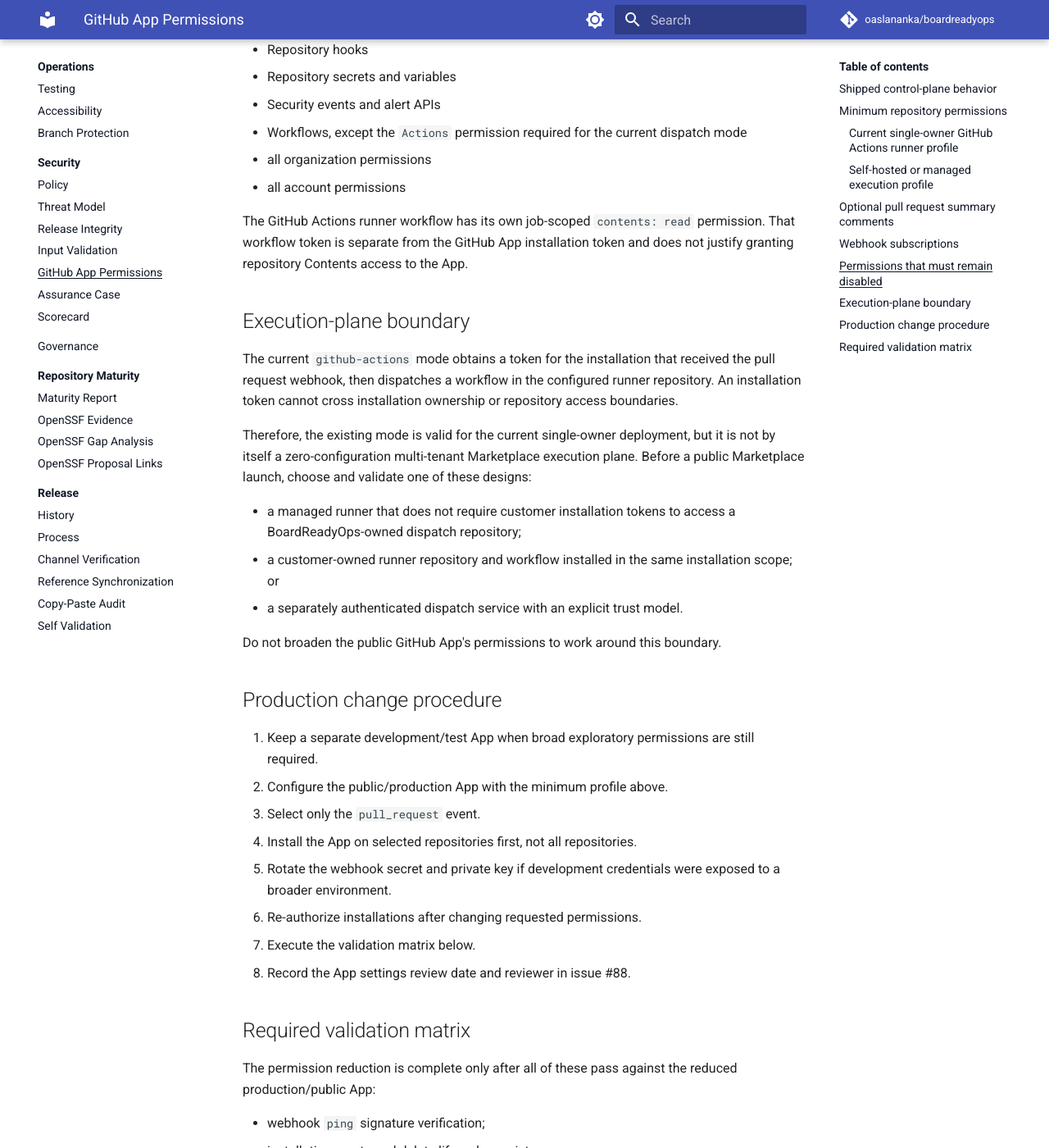
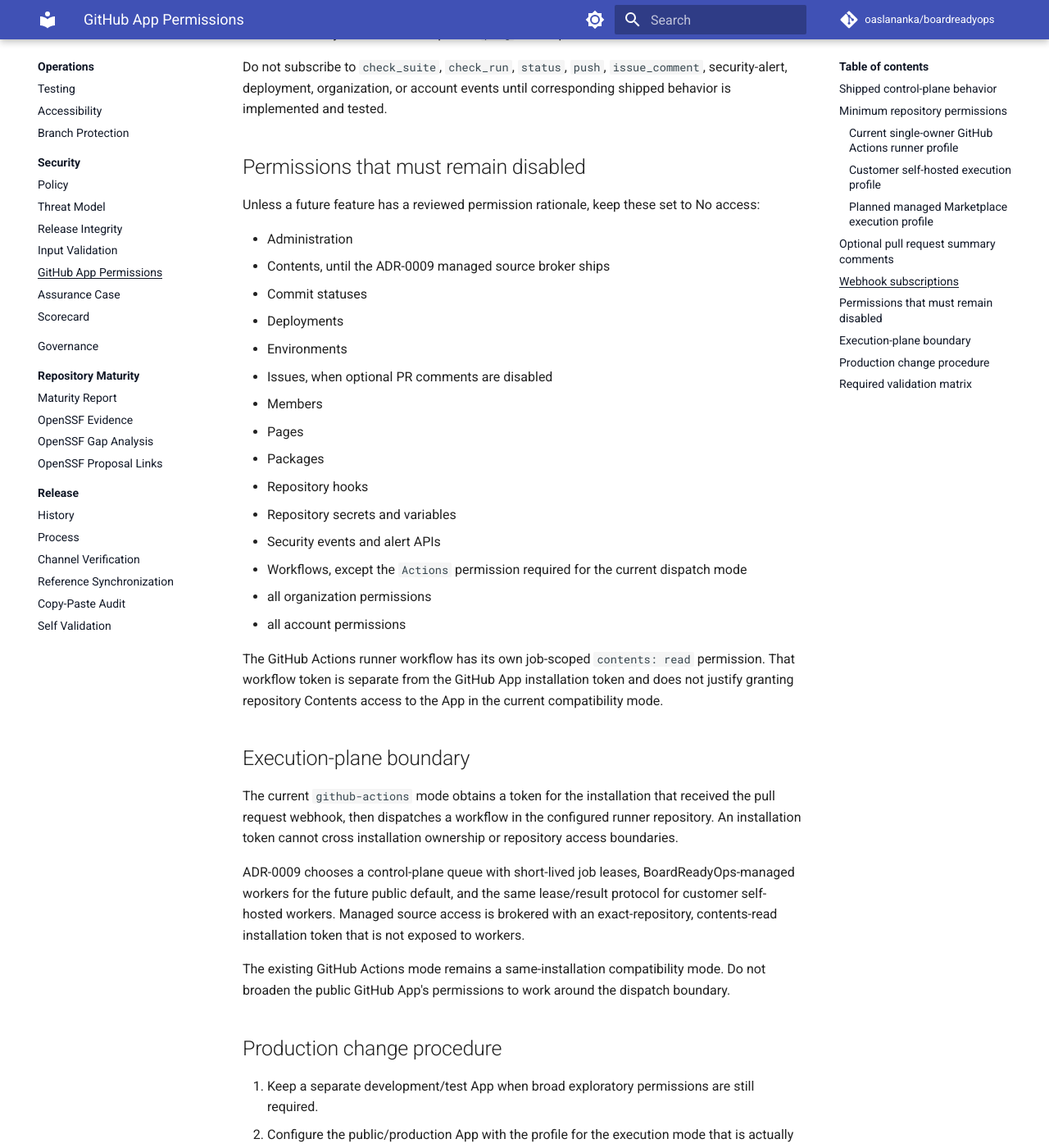
Before and after one commit to renovate-bot/oaslananka-_-boardreadyops, an MkDocs documentation site: the page built from docs/security/github-app-permissions.md, in a window 1280 px wide and 1400 px high, scrolled down 3003 px. Shown: the whole window at 82% size. Built offline with MkDocs 1.6.1 and Material for MkDocs 9.7.7, drawn with Linux system fonts in a browser that asks for light colours; comment, search, counter and statistics services are not loaded; the version menu is left out; some of the changed text lies outside the part shown.

Commit message:
docs(architecture): choose managed execution plane (#151)
Accept ADR-0009: use a PostgreSQL-authoritative, lease-based managed worker plane for the future public GitHub App, share the protocol with tenant-scoped self-hosted runners, and retain Actions dispatch only as a same-installation compatibility mode.

```diff
--- a/docs/security/github-app-permissions.md
+++ b/docs/security/github-app-permissions.md
@@ -40,16 +40,35 @@
 
 Do not grant any organization or account permissions for this profile.
 
-### Self-hosted or managed execution profile
+### Customer self-hosted execution profile
 
-When execution does not use GitHub workflow dispatch, omit `Actions` access.
-The minimum profile is then:
+When a customer runner uses customer-controlled checkout credentials or a local
+repository mirror, omit both `Actions` and `Contents` access from the App:
 
 | Permission | Level |
 | --- | --- |
 | Metadata | Read |
 | Pull requests | Read |
 | Checks | Read and write |
+
+### Planned managed Marketplace execution profile
+
+ADR-0009 selects a managed, lease-based worker plane and a source broker for the
+future public Marketplace App. After that source broker is implemented and
+validated, the managed profile is:
+
+| Permission | Level | Required for |
+| --- | --- | --- |
+| Metadata | Read | Installation and repository context |
+| Pull requests | Read | Supported pull request webhook events |
+| Checks | Read and write | Check Run lifecycle |
+| Contents | Read | Source broker access to the exact repository and commit |
+
+The managed profile omits `Actions`. The source broker must mint an installation
+token restricted to the exact repository and `contents: read`, fetch the exact
+commit archive, and keep the GitHub token out of worker processes. Do not grant
+Contents access to the production/public App before the ADR-0009 source broker
+and its two-installation end-to-end tests are complete.
 
 ## Optional pull request summary comments
 
@@ -99,7 +118,7 @@
 No access:
 
 - Administration
-- Contents
+- Contents, until the ADR-0009 managed source broker ships
 - Commit statuses
 - Deployments
 - Environments
@@ -116,7 +135,8 @@
 
 The GitHub Actions runner workflow has its own job-scoped `contents: read`
 permission. That workflow token is separate from the GitHub App installation
-token and does not justify granting repository Contents access to the App.
+token and does not justify granting repository Contents access to the App in the
+current compatibility mode.
 
 ## Execution-plane boundary
 
@@ -125,24 +145,22 @@
 runner repository. An installation token cannot cross installation ownership
 or repository access boundaries.
 
-Therefore, the existing mode is valid for the current single-owner deployment,
-but it is not by itself a zero-configuration multi-tenant Marketplace
-execution plane. Before a public Marketplace launch, choose and validate one of
-these designs:
+ADR-0009 chooses a control-plane queue with short-lived job leases,
+BoardReadyOps-managed workers for the future public default, and the same
+lease/result protocol for customer self-hosted workers. Managed source access is
+brokered with an exact-repository, contents-read installation token that is not
+exposed to workers.
 
-- a managed runner that does not require customer installation tokens to access
-  a BoardReadyOps-owned dispatch repository;
-- a customer-owned runner repository and workflow installed in the same
-  installation scope; or
-- a separately authenticated dispatch service with an explicit trust model.
-
-Do not broaden the public GitHub App's permissions to work around this boundary.
+The existing GitHub Actions mode remains a same-installation compatibility mode.
+Do not broaden the public GitHub App's permissions to work around the dispatch
+boundary.
 
 ## Production change procedure
 
 1. Keep a separate development/test App when broad exploratory permissions are
    still required.
-2. Configure the public/production App with the minimum profile above.
+2. Configure the public/production App with the profile for the execution mode
+   that is actually deployed.
 3. Select only the `pull_request` event.
 4. Install the App on selected repositories first, not all repositories.
 5. Rotate the webhook secret and private key if development credentials were
@@ -162,10 +180,13 @@
 - pull request `opened`, `reopened`, `synchronize`, and `ready_for_review`;
 - Check Run creation, transition to in-progress, and completion;
 - exact runner-result replay behavior;
-- GitHub Actions dispatch when that runner mode is enabled;
+- GitHub Actions dispatch only when that compatibility mode is enabled;
+- managed source-broker access and exact-commit verification only when managed
+  execution is enabled;
+- self-hosted claim isolation only when customer runners are enabled;
 - pull request comment creation and update only when comment write permission is
   intentionally enabled; and
 - confirmation that unsupported or unsubscribed events are not delivered.
 
 Issue #88 must remain open until the external GitHub App settings are changed
-and this matrix is re-run end to end.
+and the applicable matrix is re-run end to end.
--- a/mkdocs.yml
+++ b/mkdocs.yml
@@ -174,3 +174,4 @@
               - "0006: License Compliance": architecture/adr/0006-license-compliance.md
               - "0007: Docs Toolchain Lifecycle": architecture/adr/0007-docs-toolchain-lifecycle.md
               - "0008: Vercel Control Plane": architecture/adr/0008-vercel-control-plane.md
+              - "0009: Managed Execution Plane": architecture/adr/0009-managed-execution-plane.md
```
Also changed, not shown: docs/architecture/adr/0009-managed-execution-plane.md (added, +303 -0 lines), docs/architecture/github-app-rfc.md (+27 -13 lines).
